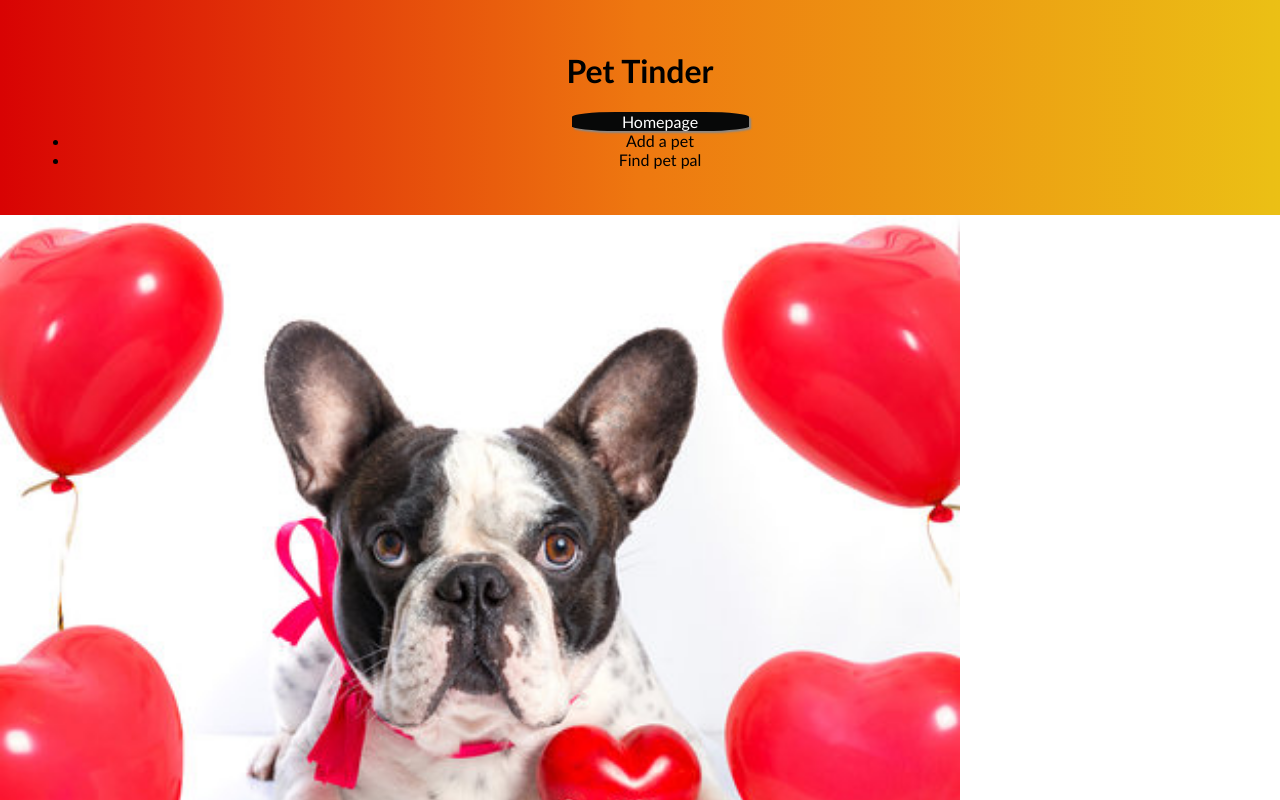
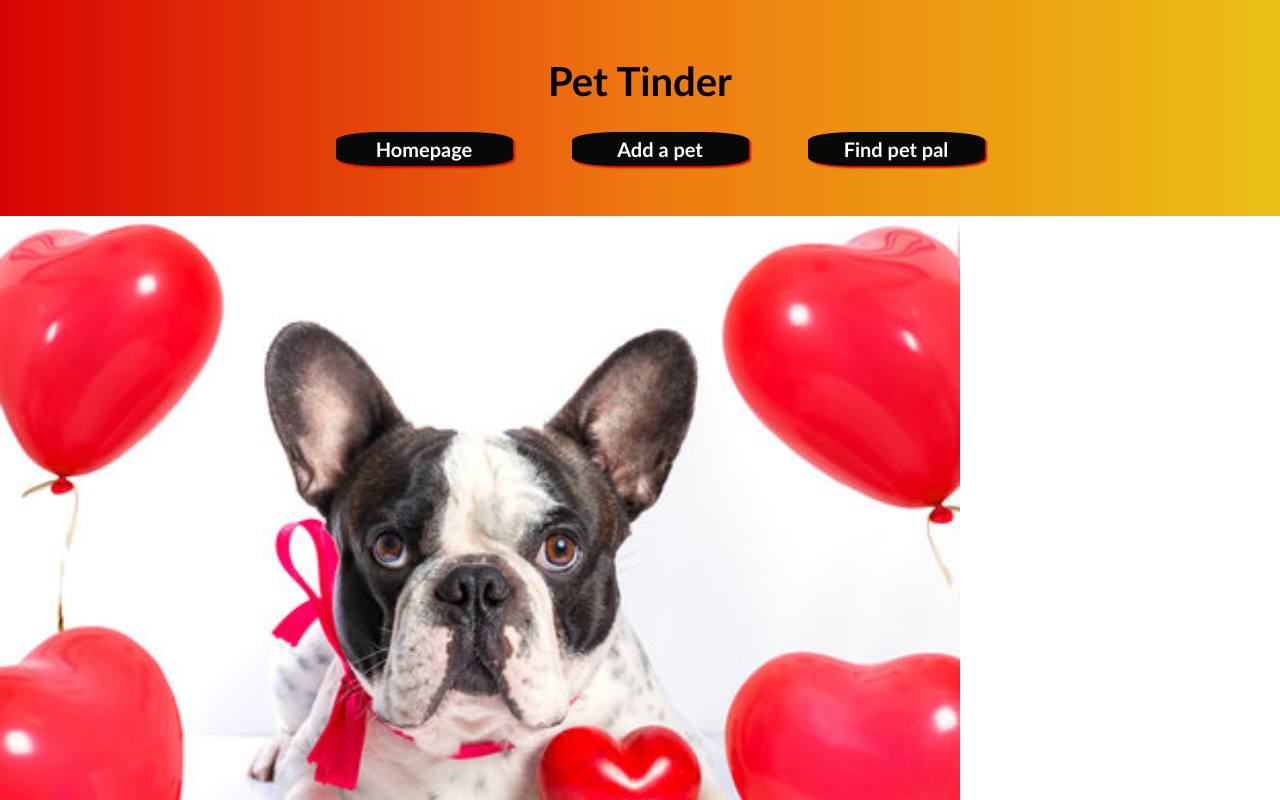
Before and after one commit to chrislee-webdev/pet-tinder, a React (Create React App) app in the folder client/: page / in a window 1280 px wide. Shown: the top 800 px of the page. Built offline with nearby package versions, Linux system fonts and the light colour scheme.

Commit message:
styled Navigation buttons and header

```diff
--- a/client/src/components/navigation/index.js
+++ b/client/src/components/navigation/index.js
@@ -11,19 +11,19 @@ function Navigation({ currentPage, handlePageChange }) {
             <h1>Pet Tinder</h1>
 
             <nav>
-                <ul>
+                <ul className='btnContainer'>
                     <li className="mx-2 aboutBtn ">
                         <a onClick={() => handlePageChange('About')}
                         className={currentPage === 'About' ? 'nav-link active' : 'nav-link'}
                         >Homepage</a>
                     </li>
 
-                    <li className="mx-2">
+                    <li className="mx-2 addPetBtn">
                         <span onClick={() => handlePageChange('AddPet')}
                         className={currentPage === 'AddPet' ? 'nav-link active' : 'nav-link'}>Add a pet</span>
                     </li>
 
-                    <li className="mx-2">
+                    <li className="mx-2 findPetPalBtn">
                         <span onClick={() => handlePageChange('FindPetPal')}
                         className={currentPage === 'FindPetPal' ? 'nav-link active' : 'nav-link'}
                         >Find pet pal</span>
--- a/client/src/styles/Navigation.css
+++ b/client/src/styles/Navigation.css
@@ -3,10 +3,14 @@
     text-align:center;
     background-image: linear-gradient(to right, rgb(216, 3, 3),rgb(238, 120, 16),rgb(235, 192, 21));
     font-family:'Trebuchet MS', 'Lucida Sans Unicode', 'Lucida Grande', 'Lucida Sans', Arial, sans-serif;
+    font-weight: bold;
+    font-size: 20px;
 
 }
 
+.btnContainer{
 
+}
 
 .aboutBtn {
     width: 15%;
@@ -14,18 +18,45 @@
     position:relative;
     background-color:#070808;
     border-radius: 25%;
-    box-shadow: 2px 2px 2px #888888;
+    box-shadow: 2px 2px 2px #c90909;
     color:white;
+    margin-right: 5%;
+    padding-top: 5px;
+    padding-bottom: 5px;
 }
  .aboutBtn:hover {
-    background-color:#f1af97;
+    background-color:#f0d19a;
     color:black;
 }
-/* .aboutBtn span {
-    width:100%;
+.addPetBtn {
+    width: 15%;
     display:inline-block;
-    position:absolute;
-    border-radius: 30%;
-    box-shadow: 2px 2px 2px #888888; */
+    position:relative;
+    background-color:#070808;
+    border-radius: 25%;
+    box-shadow: 2px 2px 2px #c90909;
+    color:white;
+    margin-right:5%;
+    padding-top: 5px;
+    padding-bottom: 5px;
+}
+ .addPetBtn:hover {
+    background-color:#f0d19a;
+    color:black;
+}
 
-/* } */
+.findPetPalBtn {
+    width: 15%;
+    display:inline-block;
+    position:relative;
+    background-color:#070808;
+    border-radius: 25%;
+    box-shadow: 2px 2px 2px #c90909;
+    color:white;
+    padding-top: 5px;
+    padding-bottom: 5px;
+}
+ .findPetPalBtn:hover {
+    background-color:#f0d19a;
+    color:black;
+}
```
